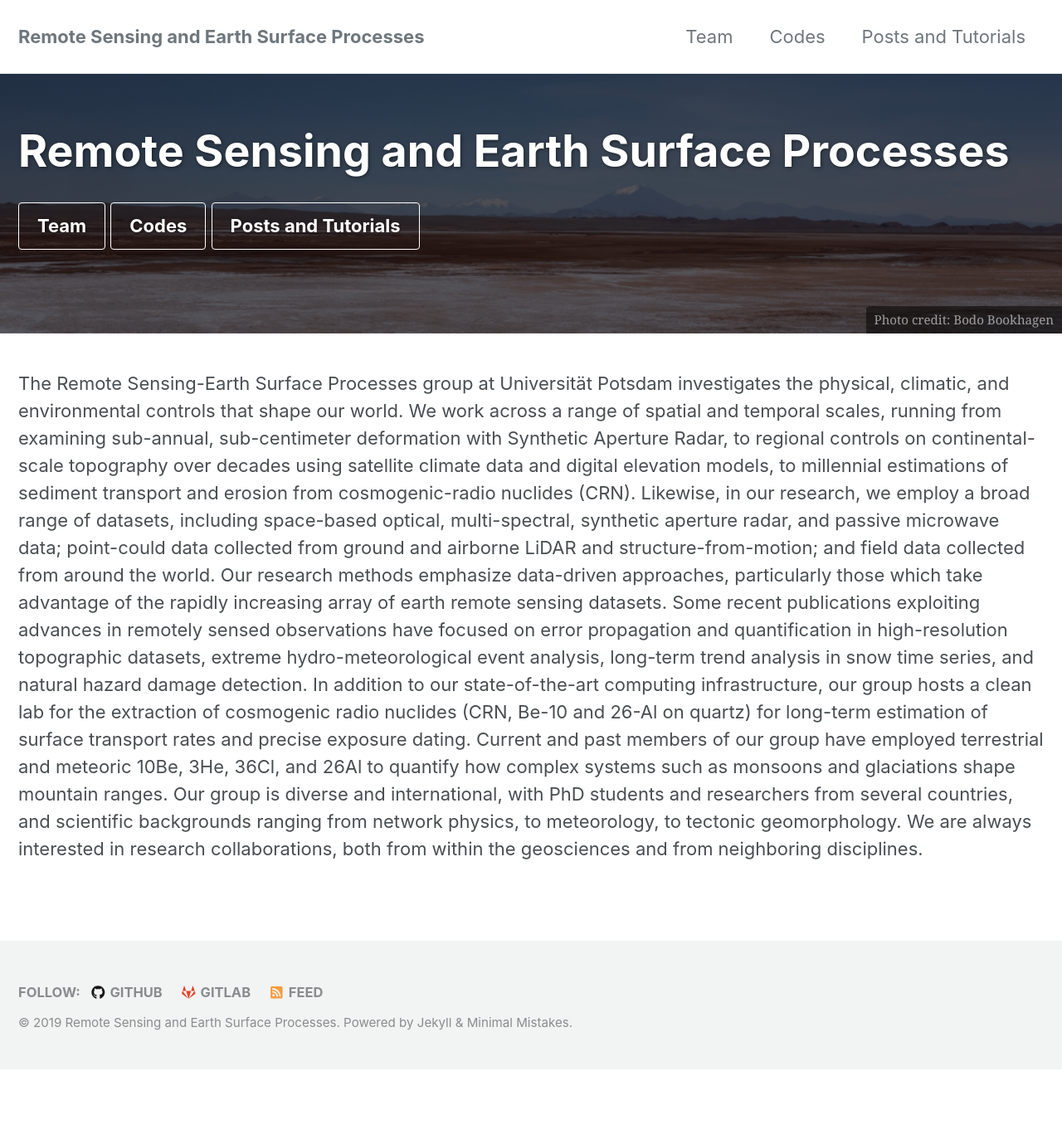
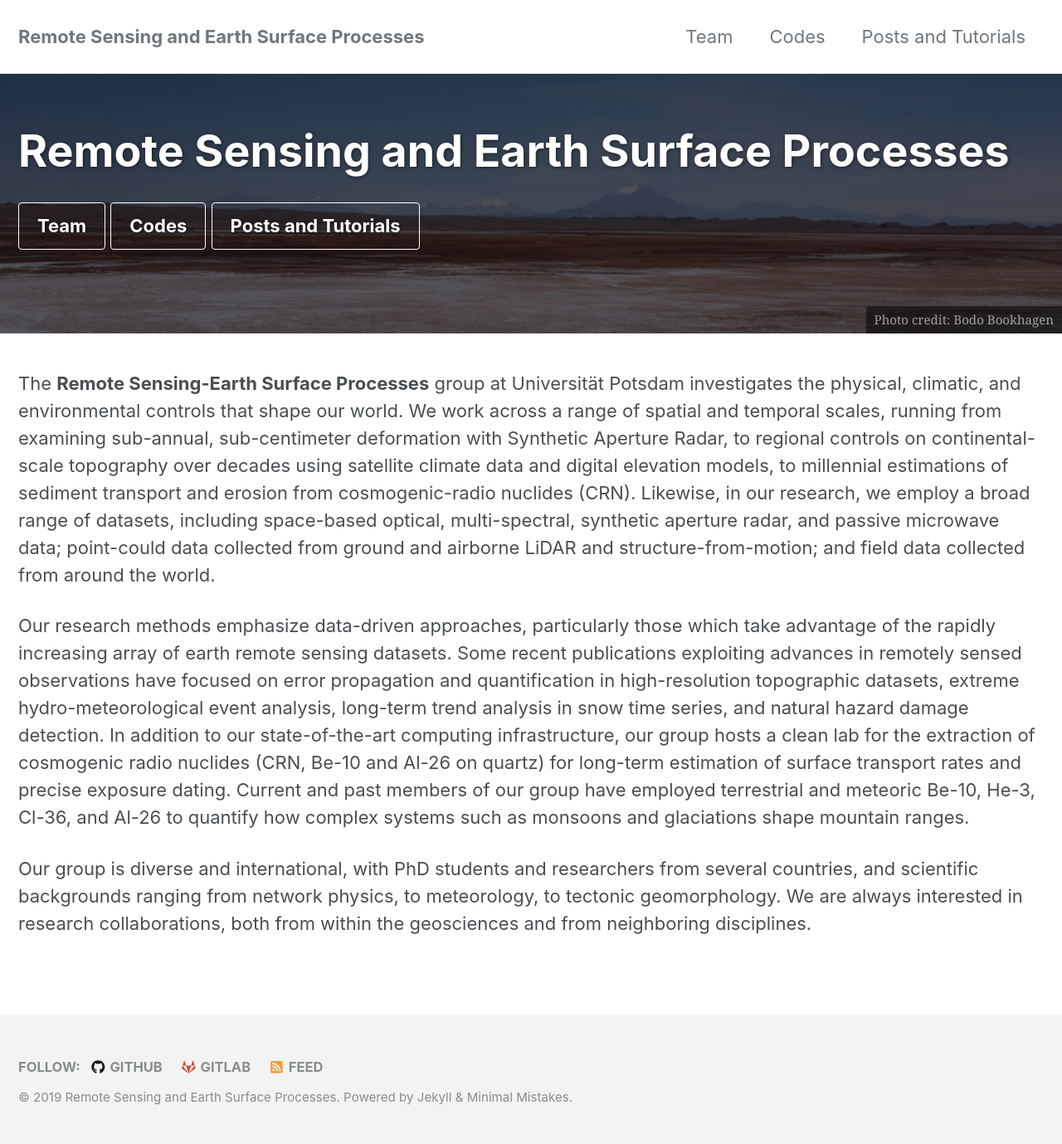
Before and after one commit to UP-RS-ESP/vacon.github.io, a Jekyll site: the page built from index.md, in a window 1280 px wide. Shown: the whole page at 83% size. Built offline with Jekyll 4.4.1, drawn with Linux system fonts in a browser that asks for light colours; cached includes are drawn as plain includes; nearby versions of some CDN libraries; before the commit the page ends 1289 px from its top, so only the background shows below that.

Commit message:
Jan-08 2019

```diff
--- a/index.md
+++ b/index.md
@@ -12,15 +12,17 @@
   caption: "Photo credit: [Bodo Bookhagen](https://bodobookhagen.github.io/)"
   actions:
     - label: "Team"
-      url: "https://up-rs-esp.github.io/team/"
+      url: "https://up-rs-esp.github.io/_team/"
     - label: "Codes"
-      url: "https://up-rs-esp.github.io/codes/"
+      url: "https://up-rs-esp.github.io/_codes/"
     - label: "Posts and Tutorials"
-      url: "https://up-rs-esp.github.io/posts/"
+      url: "https://up-rs-esp.github.io/_posts/"
 
 excerpt: ""
 ---
 
-The Remote Sensing-Earth Surface Processes group at Universität Potsdam investigates the physical, climatic, and environmental controls that shape our world. We work across a range of spatial and temporal scales, running from examining sub-annual, sub-centimeter deformation with Synthetic Aperture Radar, to regional controls on continental-scale topography over decades using satellite climate data and digital elevation models, to millennial estimations of sediment transport and erosion from cosmogenic-radio nuclides (CRN). Likewise, in our research, we employ a broad range of datasets, including space-based optical, multi-spectral, synthetic aperture radar, and passive microwave data; point-could data collected from ground and airborne LiDAR and structure-from-motion; and field data collected from around the world.
-Our research methods emphasize data-driven approaches, particularly those which take advantage of the rapidly increasing array of earth remote sensing datasets. Some recent publications exploiting advances in remotely sensed observations have focused on error propagation and quantification in high-resolution topographic datasets, extreme hydro-meteorological event analysis, long-term trend analysis in snow time series, and natural hazard damage detection. In addition to our state-of-the-art computing infrastructure, our group hosts a clean lab for the extraction of cosmogenic radio nuclides (CRN, Be-10 and 26-Al on quartz) for long-term estimation of surface transport rates and precise exposure dating. Current and past members of our group have employed terrestrial and meteoric 10Be, 3He, 36Cl, and 26Al to quantify how complex systems such as monsoons and glaciations shape mountain ranges.
+The **Remote Sensing-Earth Surface Processes** group at Universität Potsdam investigates the physical, climatic, and environmental controls that shape our world. We work across a range of spatial and temporal scales, running from examining sub-annual, sub-centimeter deformation with Synthetic Aperture Radar, to regional controls on continental-scale topography over decades using satellite climate data and digital elevation models, to millennial estimations of sediment transport and erosion from cosmogenic-radio nuclides (CRN). Likewise, in our research, we employ a broad range of datasets, including space-based optical, multi-spectral, synthetic aperture radar, and passive microwave data; point-could data collected from ground and airborne LiDAR and structure-from-motion; and field data collected from around the world.
+
+Our research methods emphasize data-driven approaches, particularly those which take advantage of the rapidly increasing array of earth remote sensing datasets. Some recent publications exploiting advances in remotely sensed observations have focused on error propagation and quantification in high-resolution topographic datasets, extreme hydro-meteorological event analysis, long-term trend analysis in snow time series, and natural hazard damage detection. In addition to our state-of-the-art computing infrastructure, our group hosts a clean lab for the extraction of cosmogenic radio nuclides (CRN, Be-10 and Al-26 on quartz) for long-term estimation of surface transport rates and precise exposure dating. Current and past members of our group have employed terrestrial and meteoric Be-10, He-3, Cl-36, and Al-26 to quantify how complex systems such as monsoons and glaciations shape mountain ranges.
+
 Our group is diverse and international, with PhD students and researchers from several countries, and scientific backgrounds ranging from network physics, to meteorology, to tectonic geomorphology. We are always interested in research collaborations, both from within the geosciences and from neighboring disciplines.
```
